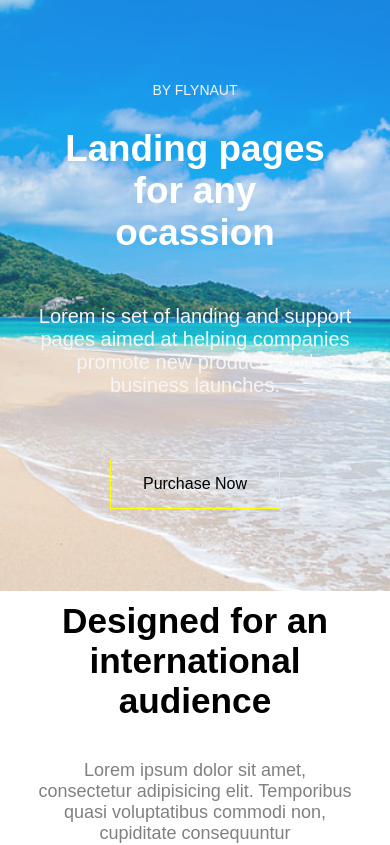
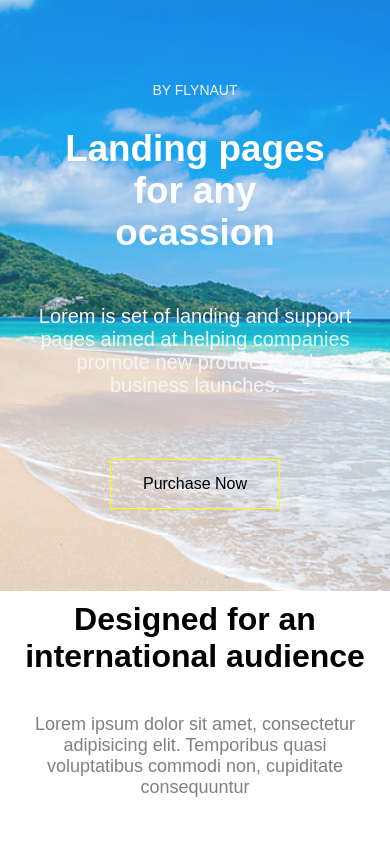
Before and after one commit to Demongs06/Landing_Page, a website built with Vite: page index.html in a window 390 px wide. Shown: the top 845 px of the page. Built offline with nearby package versions, Linux system fonts and the light colour scheme; a web font is replaced by a local one.

Commit message:
style.css

```diff
--- a/style.css
+++ b/style.css
@@ -777,13 +777,13 @@ button {
   margin-bottom: 18px;
 }
 .second h2{
-  font-size: 2.2rem;
+  font-size: 2rem;
   margin: 0px 0px 15px 0px;
 }
 
 .second p {
   font-size: 18px;
-  width: 90%;
+  width: 100%;
   padding: 24px 0px 30px 0px;
 }
 
@@ -989,7 +989,7 @@ button {
 }
 
 .pricing p{
-  font-size: 20px;
+  font-size: 18px;
   width: 90%;
   padding: 5px 0px 45px 0px;
 }
```
